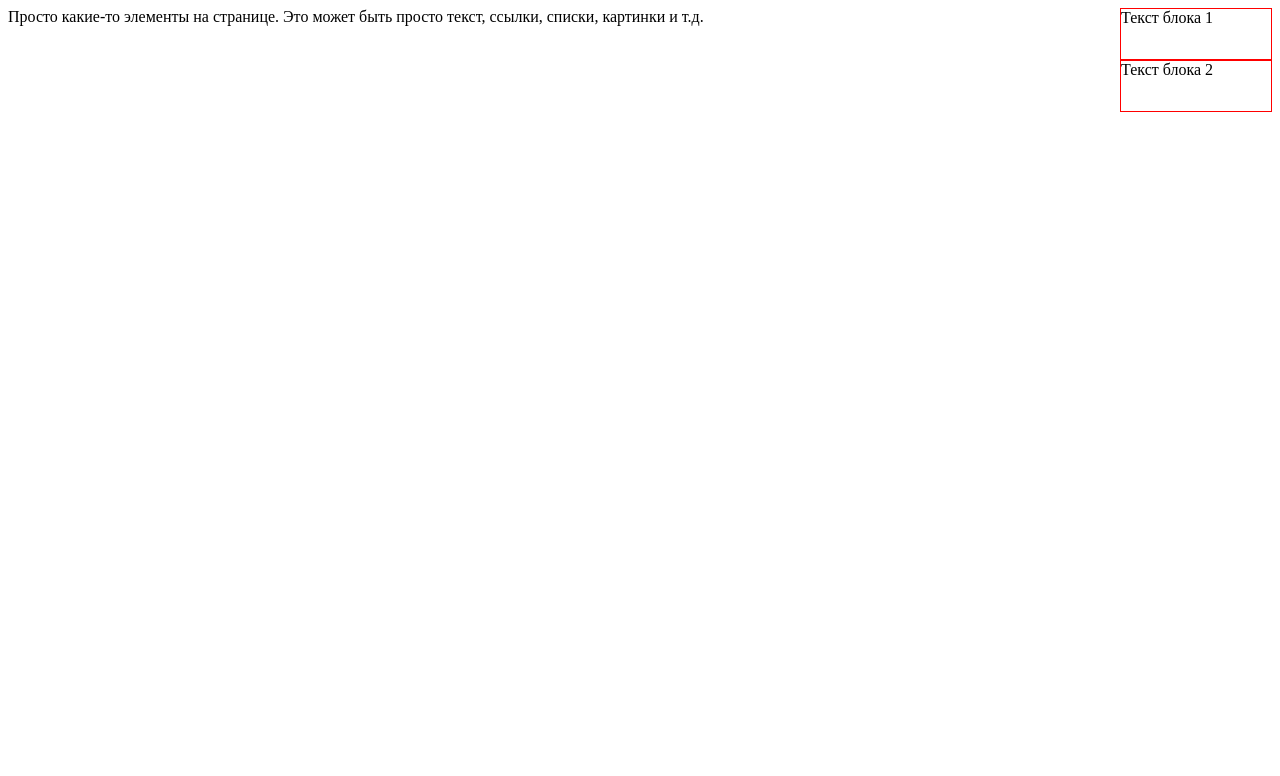
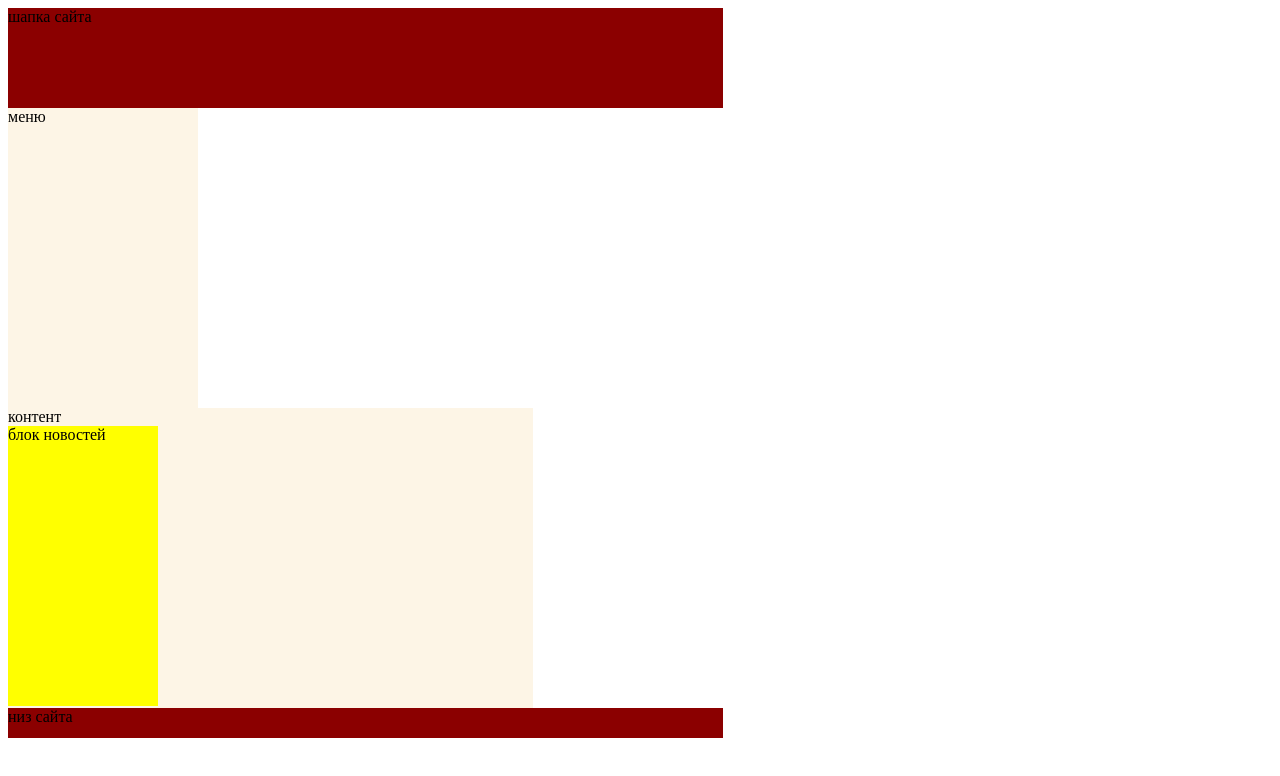
Before and after one commit to whaily/lab6, a website: page Lab6/public_html/index.html in a window 1280 px wide. Drawn offline with Linux system fonts and the light colour scheme.

Commit message:
Задание 20

```diff
--- a/Lab6/public_html/index.html
+++ b/Lab6/public_html/index.html
@@ -13,10 +13,13 @@ and open the template in the editor.
 </head>
 
 <body>
-<div id="blok1">Текст блока 1</div>
-<div id="blok2">Текст блока 2</div>
-Просто какие-то элементы на странице. Это может быть просто
-текст, ссылки, списки, картинки и т.д.
+<div id="header">шапка сайта</div>
+<div id="menu">меню</div>
+<div id="content">
+контент
+<div id="news">блок новостей</div>
+</div>
+<div id="footer">низ сайта</div>
 </body>
 
 </html>
--- a/Lab6/public_html/style/style.css
+++ b/Lab6/public_html/style/style.css
@@ -7,16 +7,28 @@ and open the template in the editor.
     Created on : 1 апр. 2021 г., 20:41:19
     Author     : antia
 */
-#blok1{
-border:1px solid red;
+#header{
+background:darkred;
+width:715px;
+height:100px;
+}
+#menu{
+background:oldlace;
+width:190px;
+height:300px;
+}
+#content{
+background:oldlace;
+width:525px;
+height:300px;
+}
+#footer{
+background:darkred;
+width:715px;
+height:30px;
+}
+#news{
+background:yellow;
 width:150px;
-height:50px;
-float:right;
+height:280px;
 }
-#blok2{
-border:1px solid red;
-width:150px;
-height:50px;
-float:right;
-clear:right;
-}
```
